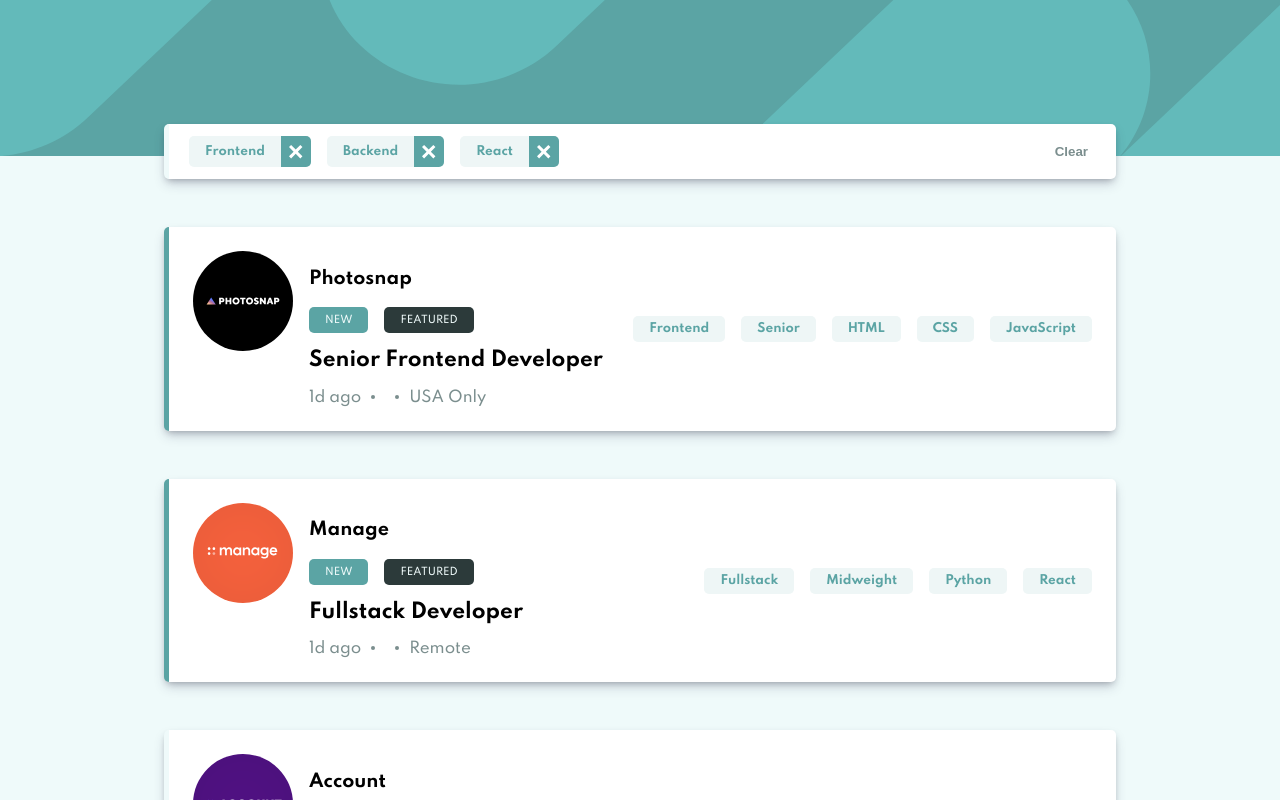
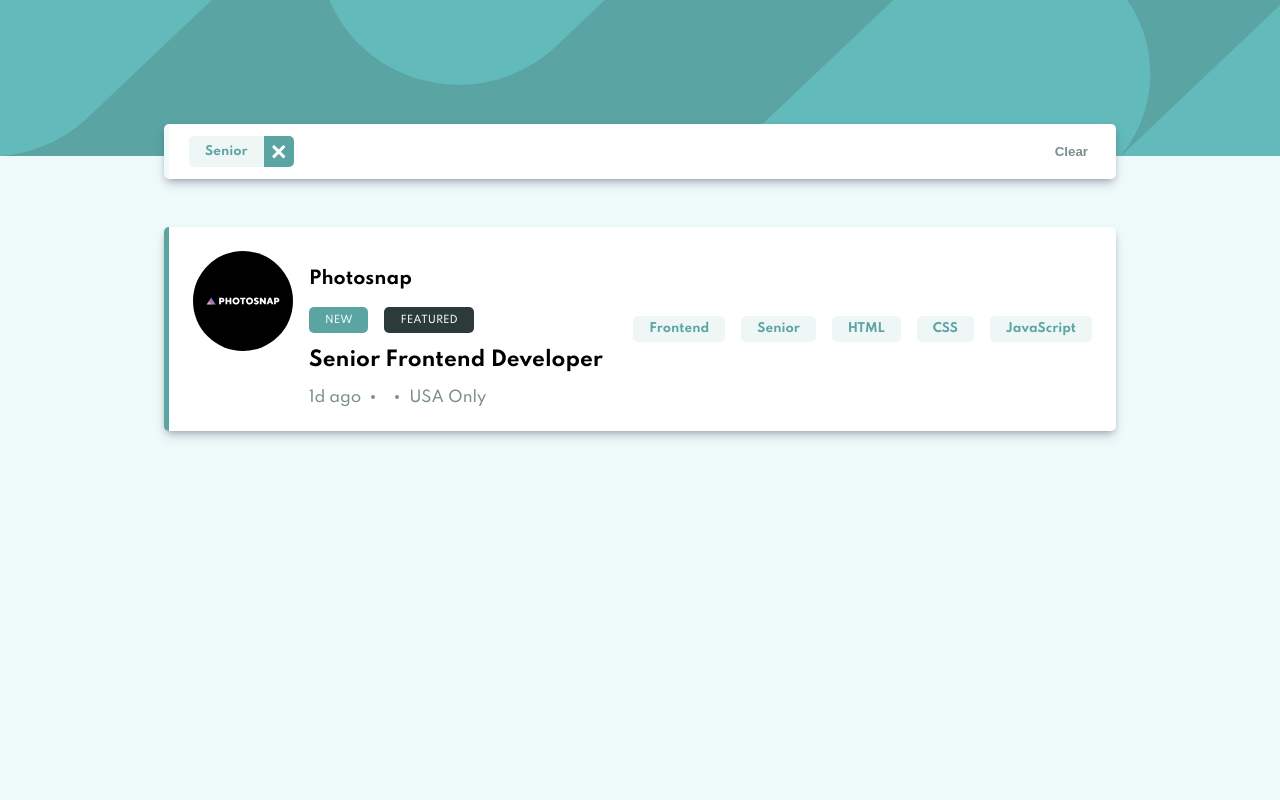
Before and after one commit to yaspichihin/jobs_listings, a React (Create React App) app: page / in a window 1280 px wide. Both pictures are taken after a click on the element "Senior". Shown: the top 800 px of the page. Built offline with nearby package versions, Linux system fonts and the light colour scheme.

Commit message:
Удаление фильтров и их очистка

```diff
--- a/src/components/FiterPanel.jsx
+++ b/src/components/FiterPanel.jsx
@@ -1,17 +1,30 @@
+import { useDispatch, useSelector } from "react-redux";
+
 import { Badge } from "../ui/Badge";
 import { Card } from "../ui/Card";
 import { Stack } from "../ui/Stack";
+import { selectFilters } from "../store/filters/filters-selectors";
+import { delFilter, rstFilter } from "../store/filters/filters-actions";
 
 export function FiterPanel() {
+  const dispatch = useDispatch();
+  const currentFilters = useSelector(selectFilters);
+
+  if (currentFilters.length === 0) return null;
+
   return (
     <Card className="filter-panel">
       <div className="filter-panel-wrapper">
         <Stack>
-          <Badge variant="clearable">Frontend</Badge>
-          <Badge variant="clearable">Backend</Badge>
-          <Badge variant="clearable">React</Badge>
+          {currentFilters.map((filter) => (
+            <Badge key={filter} variant="clearable" onClear={() => dispatch(delFilter(filter))}>
+              {filter}
+            </Badge>
+          ))}
         </Stack>
-        <button className="link">Clear</button>
+        <button onClick={() => dispatch(rstFilter())} className="link">
+          Clear
+        </button>
       </div>
     </Card>
   );
--- a/src/components/JobList.jsx
+++ b/src/components/JobList.jsx
@@ -1,12 +1,14 @@
 import { useSelector, useDispatch } from "react-redux";
 
 import { JobPosition } from "./JobPosition";
-import { selectAllPositions } from "../store/positions/positions-selector";
+import { selectVisiblePositions } from "../store/positions/positions-selector";
 import { addFilter } from "../store/filters/filters-actions";
+import { selectFilters } from "../store/filters/filters-selectors";
 
 export function JobList() {
   const dispatch = useDispatch();
-  const positions = useSelector(selectAllPositions);
+  const currentFilters = useSelector(selectFilters);
+  const positions = useSelector((state) => selectVisiblePositions(state, currentFilters));
 
   function handleAddFilter(filter) {
     dispatch(addFilter(filter));
--- a/src/store/filters/filters-actions.js
+++ b/src/store/filters/filters-actions.js
@@ -1,4 +1,4 @@
-import { ADD_FILTER, DEL_FILTER } from "./filters-constants";
+import { ADD_FILTER, DEL_FILTER, RST_FILTER } from "./filters-constants";
 
 export function addFilter(filter) {
   return {
@@ -20,7 +20,7 @@ export function delFilter(filter) {
 
 export function rstFilter() {
   return {
-    type: DEL_FILTER,
+    type: RST_FILTER,
     payload: {},
   };
 }
```
